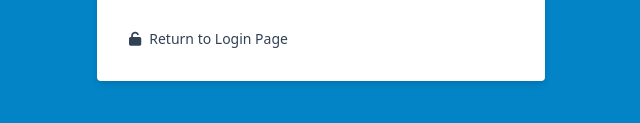
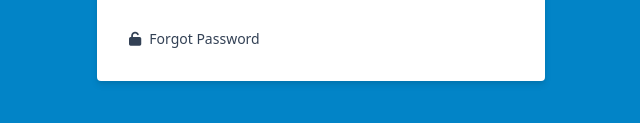
Before and after one commit to chosajang/tailwindcss-template, a website: page p/dashboard/login/login.html in a window 1280 px wide. Shown: the part 547-670 px from the top of the page, 319-959 px from the left. Drawn offline with nearby package versions, Linux system fonts and the light colour scheme.

Commit message:
링크 수정

```diff
--- a/p/dashboard/login/login.html
+++ b/p/dashboard/login/login.html
@@ -49,7 +49,7 @@
         </div>
         <div class="">
           <div class="text-left whitespace-nowrap text-sm text-slate-700">
-            <a href="./login.html"><span class="hover:underline cursor-pointer"><i class="fas fa-unlock mr-2"></i>Return to Login Page</span></a>
+            <a href="./find-password.html"><span class="hover:underline cursor-pointer"><i class="fas fa-unlock mr-2"></i>Forgot Password</span></a>
           </div>
         </div>
       </div>
```
Also changed, not shown: p/dashboard/login/find-password.html (+1 -1 lines).
